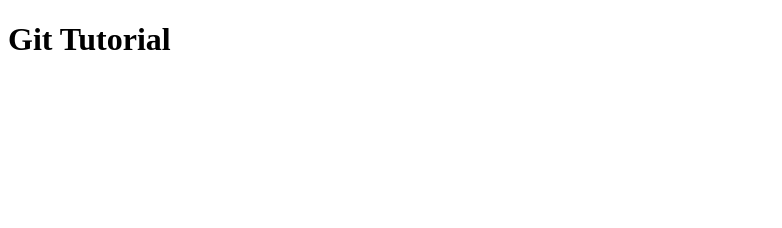
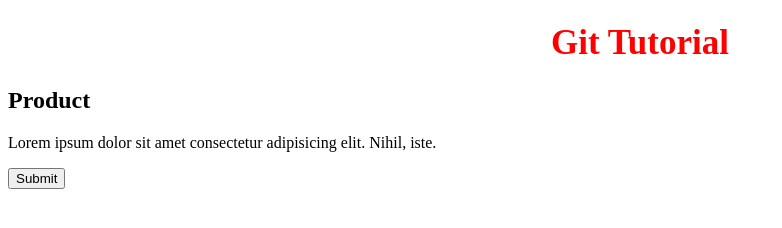
Before and after one commit to ozod07/learn-git, a plain HTML site: page index.html in a window 1280 px wide. Shown: the whole page, without its empty margins (0-782 px from the left). Drawn offline with Linux system fonts and the light colour scheme.

Commit message:
style qo'shdim

```diff
--- a/index.html
+++ b/index.html
@@ -4,9 +4,14 @@
     <meta charset="UTF-8">
     <meta name="viewport" content="width=device-width, initial-scale=1.0">
     <title>Document</title>
+    <link rel="stylesheet" href="style.css">
 </head>
 <body>
     <h1>Git Tutorial</h1>
+    <div class="card">
+        <h2>Product</h2>
+        <p>Lorem ipsum dolor sit amet consectetur adipisicing elit. Nihil, iste.</p>
+        <button>Submit</button>
+    </div>
 </body>
-
 </html>
--- /dev/null
+++ b/style.css
@@ -0,0 +1,5 @@
+h1{
+    color: red;
+    font-size: 35px;
+    text-align: center;
+}
```
